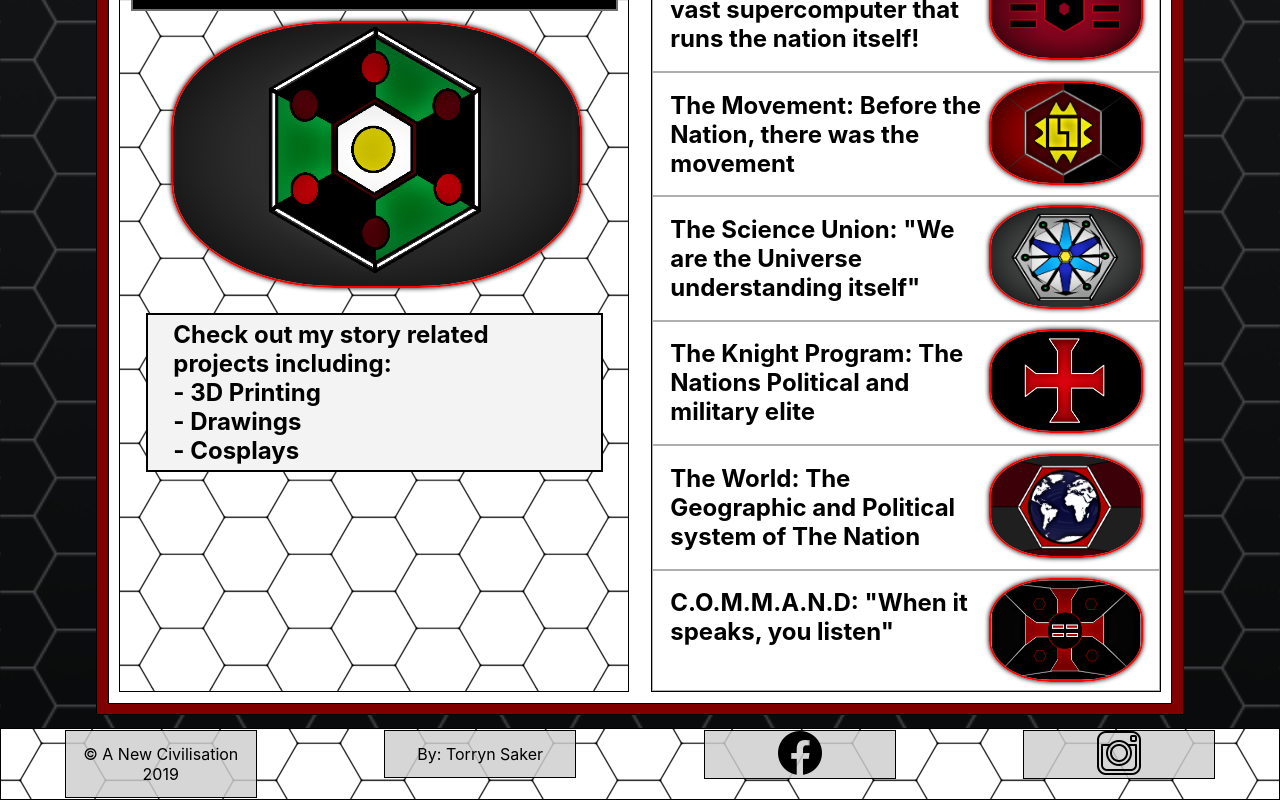
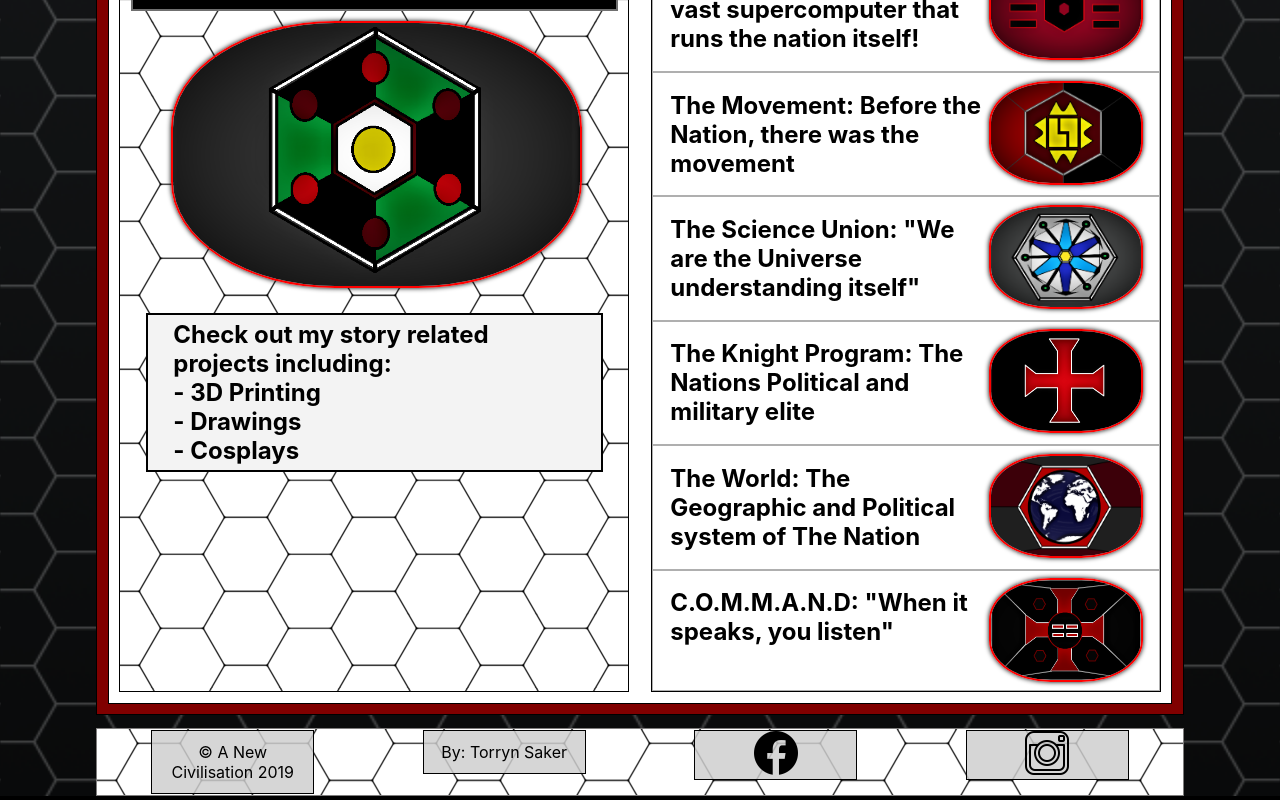
Before and after one commit to TSaker95/newciv-react-site, a React (Create React App) app: page / in a window 1280 px wide. Shown: the part 4011-4811 px from the top of the page. Built offline with nearby package versions, Linux system fonts and the light colour scheme.

Commit message:
quick adjust of the footer before i go out, it aligns with the page margin of the rest of the site

```diff
--- a/src/App.css
+++ b/src/App.css
@@ -209,11 +209,12 @@ html {
       -ms-flex: wrap;
           flex: wrap;
   background-color: white;
-  border: black;
+  border: #7e7d7d;
   border-style: solid;
   border-width: 1px;
   height: auto;
   background-image: url("images/white.png");
+  margin: 0% 7.5% 0% 7.5%;
 }
 
 .footertext {
--- a/src/App.scss
+++ b/src/App.scss
@@ -180,12 +180,13 @@ html {
   display: flex;
   flex: wrap;
   background-color: rgb(255, 255, 255);
-  border: black;
+  border: rgb(126, 125, 125);
   border-style: solid;
   border-width: 1px;
   //   padding: 2%;
   height: auto;
   background-image: url("images/white.png");
+  margin: 0% 7.5% 0% 7.5%;
 }
 .footertext {
   border: rgb(0, 0, 0); //borders are for the purpose of building and development, showing where the component is.
```
Also changed, not shown: 1 other file (tests, documents, lock files or other folders).
